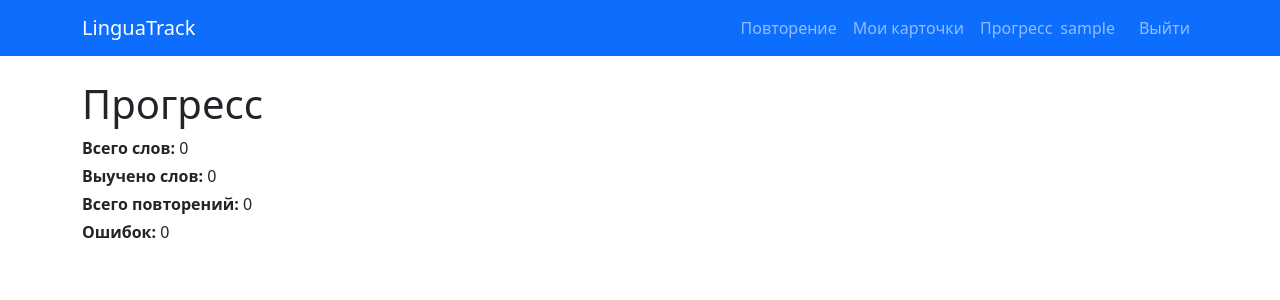
After one commit to valeri580/LinguaTrack, a Django app: page /progress/ in a window 1280 px wide. The commit adds this page. Shown: the top 300 px of the page. Run offline with Django 5.2, Linux system fonts and the light colour scheme; the visitor is signed in with stand-in values (Sample User, id 1); data that the repository does not hold is empty.

Commit message:
add review log and statistics page
Co-authored-by: Cursor <cursoragent@cursor.com>

```diff
--- a/core/srs.py
+++ b/core/srs.py
@@ -1,7 +1,9 @@
 """
 Алгоритм интервального повторения SM-2.
 """
-from datetime import date, timedelta
+from datetime import timedelta
+
+from django.utils import timezone
 
 
 def update_schedule(schedule, quality):
@@ -10,7 +12,7 @@ def update_schedule(schedule, quality):
 
     quality — целое число от 0 до 5 (оценка recall).
     """
-    today = date.today()
+    today = timezone.now().date()
 
     # Обновление easiness_factor по формуле SM-2
     ef = schedule.easiness_factor + (0.1 - (5 - quality) * (0.08 + (5 - quality) * 0.02))
--- a/core/urls.py
+++ b/core/urls.py
@@ -4,6 +4,7 @@ from . import views
 urlpatterns = [
     path('', views.home, name='home'),
     path('review/', views.review_today, name='review_today'),
+    path('progress/', views.progress_view, name='progress'),
     path('cards/', views.card_list, name='card_list'),
     path('cards/create/', views.card_create, name='card_create'),
     path('cards/<int:pk>/edit/', views.card_edit, name='card_edit'),
--- a/core/views.py
+++ b/core/views.py
@@ -1,11 +1,12 @@
-from datetime import date
+import random
 
 from django.shortcuts import render, redirect, get_object_or_404
 from django.urls import reverse
 from django.contrib.auth.forms import UserCreationForm
 from django.contrib.auth.decorators import login_required
+from django.utils import timezone
 
-from .models import Card
+from .models import Card, ReviewLog
 from .forms import CardForm
 from .srs import update_schedule
 
@@ -81,7 +82,7 @@ def card_delete(request, pk):
 @login_required
 def review_today(request):
     """Повторение карточек на сегодня."""
-    today = date.today()
+    today = timezone.now().date()
     cards = Card.objects.filter(
         user=request.user,
         schedule__next_review__lte=today,
@@ -96,22 +97,54 @@ def review_today(request):
 
         if quality is not None:
             card = get_object_or_404(Card, pk=card_id, user=request.user)
-            update_schedule(card.schedule, int(quality))
+            quality_int = int(quality)
+            ReviewLog.objects.create(
+                card=card,
+                user=request.user,
+                quality=quality_int,
+                is_correct=quality_int >= 3,
+            )
+            update_schedule(card.schedule, quality_int)
             return redirect('review_today')
 
-        return redirect(f"{reverse('review_today')}?card={card_id}&revealed=1")
+        reverse_dir = request.POST.get('reverse', '0') == '1'
+        return redirect(f"{reverse('review_today')}?card={card_id}&revealed=1&reverse={'1' if reverse_dir else '0'}")
 
     card_id = request.GET.get('card')
     revealed = request.GET.get('revealed')
+    reverse_dir = request.GET.get('reverse') == '1'
 
     if card_id:
         card = get_object_or_404(Card, pk=card_id, user=request.user)
         if card not in cards:
             card = cards.first()
+            reverse_dir = random.choice([True, False])
     else:
         card = cards.first()
+        reverse_dir = random.choice([True, False])
 
     return render(request, 'core/review.html', {
         'card': card,
         'revealed': revealed,
+        'reverse': reverse_dir,
     })
+
+
+@login_required
+def progress_view(request):
+    """Статистика прогресса."""
+    user = request.user
+
+    total_words = Card.objects.filter(user=user).count()
+    learned_words = Card.objects.filter(user=user, schedule__repetition__gte=3).count()
+    total_reviews = ReviewLog.objects.filter(user=user).count()
+    total_errors = ReviewLog.objects.filter(user=user, is_correct=False).count()
+    success_rate = ((total_reviews - total_errors) / total_reviews * 100) if total_reviews > 0 else None
+
+    return render(request, 'core/progress.html', {
+        'total_words': total_words,
+        'learned_words': learned_words,
+        'total_reviews': total_reviews,
+        'total_errors': total_errors,
+        'success_rate': success_rate,
+    })
--- a/templates/base.html
+++ b/templates/base.html
@@ -14,6 +14,7 @@
                 {% if user.is_authenticated %}
                     <a class="nav-link" href="{% url 'review_today' %}">Повторение</a>
                     <a class="nav-link" href="{% url 'card_list' %}">Мои карточки</a>
+                    <a class="nav-link" href="{% url 'progress' %}">Прогресс</a>
                     <span class="navbar-text me-3">{{ user.username }}</span>
                     <a class="nav-link" href="{% url 'logout' %}">Выйти</a>
                 {% else %}
--- /dev/null
+++ b/templates/core/progress.html
@@ -0,0 +1,15 @@
+{% extends 'base.html' %}
+
+{% block content %}
+<h1>Прогресс</h1>
+
+<div class="mb-4">
+    <p class="mb-1"><strong>Всего слов:</strong> {{ total_words }}</p>
+    <p class="mb-1"><strong>Выучено слов:</strong> {{ learned_words }}</p>
+    <p class="mb-1"><strong>Всего повторений:</strong> {{ total_reviews }}</p>
+    <p class="mb-1"><strong>Ошибок:</strong> {{ total_errors }}</p>
+    {% if success_rate is not None %}
+    <p class="mb-1"><strong>Процент успеха:</strong> {{ success_rate|floatformat:1 }}%</p>
+    {% endif %}
+</div>
+{% endblock %}
--- a/templates/core/review.html
+++ b/templates/core/review.html
@@ -8,10 +8,10 @@
 {% else %}
 <div class="card mb-4">
     <div class="card-body">
-        <h2 class="card-title">{{ card.word }}</h2>
+        <h2 class="card-title">{% if reverse %}{{ card.translation }}{% else %}{{ card.word }}{% endif %}</h2>
 
         {% if revealed %}
-        <p class="card-text fs-4 text-muted">{{ card.translation }}</p>
+        <p class="card-text fs-4 text-muted">{% if reverse %}{{ card.word }}{% else %}{{ card.translation }}{% endif %}</p>
         {% if card.example %}<p class="card-text"><em>{{ card.example }}</em></p>{% endif %}
 
         <p class="mt-3">Насколько хорошо вспомнили?</p>
@@ -26,6 +26,7 @@
         <form method="post">
             {% csrf_token %}
             <input type="hidden" name="card_id" value="{{ card.pk }}">
+            <input type="hidden" name="reverse" value="{% if reverse %}1{% else %}0{% endif %}">
             <button type="submit" class="btn btn-primary">Показать перевод</button>
         </form>
         {% endif %}
```
Also changed, not shown: core/admin.py (+6 -1 lines), core/models.py (+10 -3 lines), core/migrations/0003_reviewlog.py (added).
